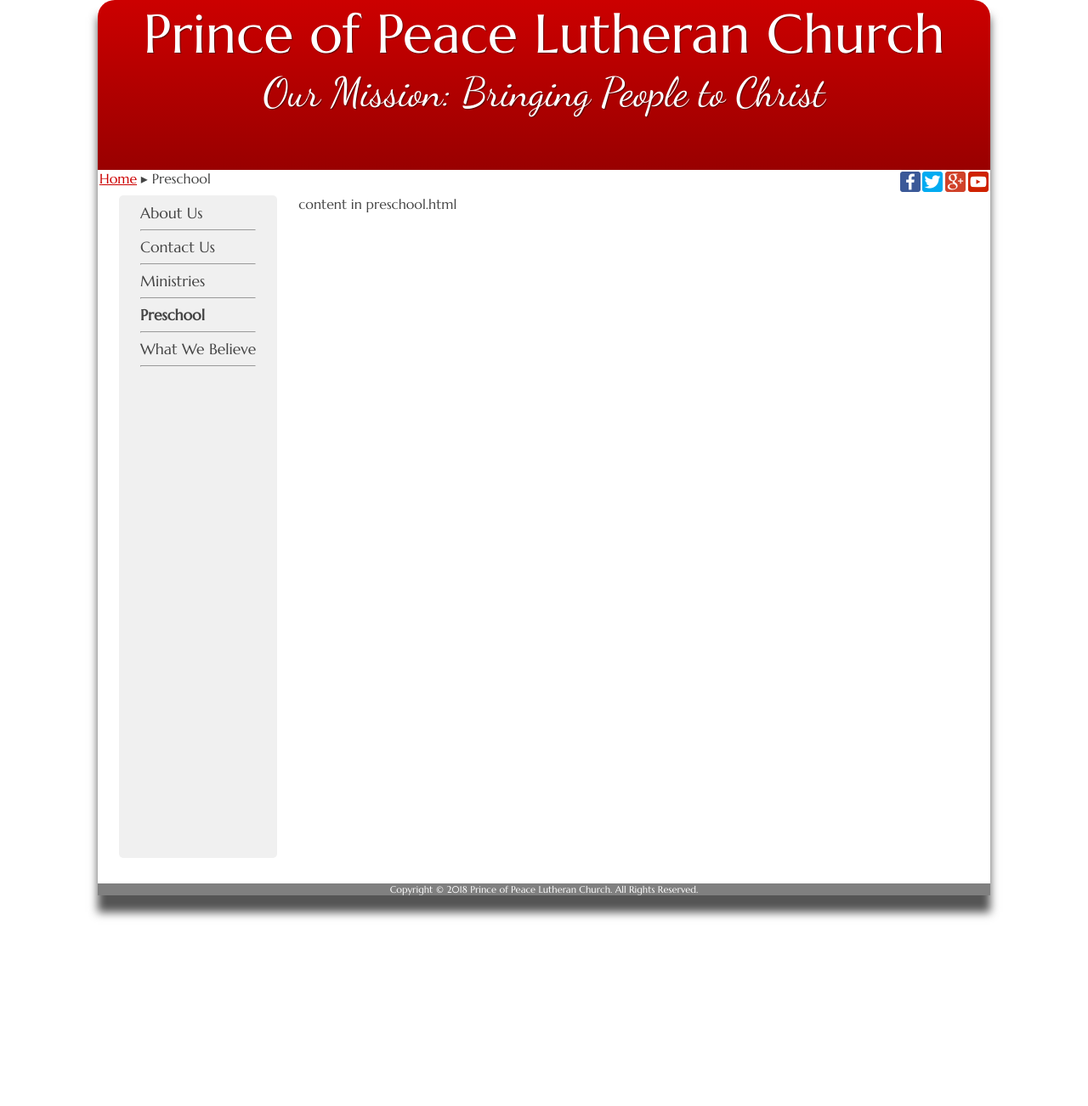
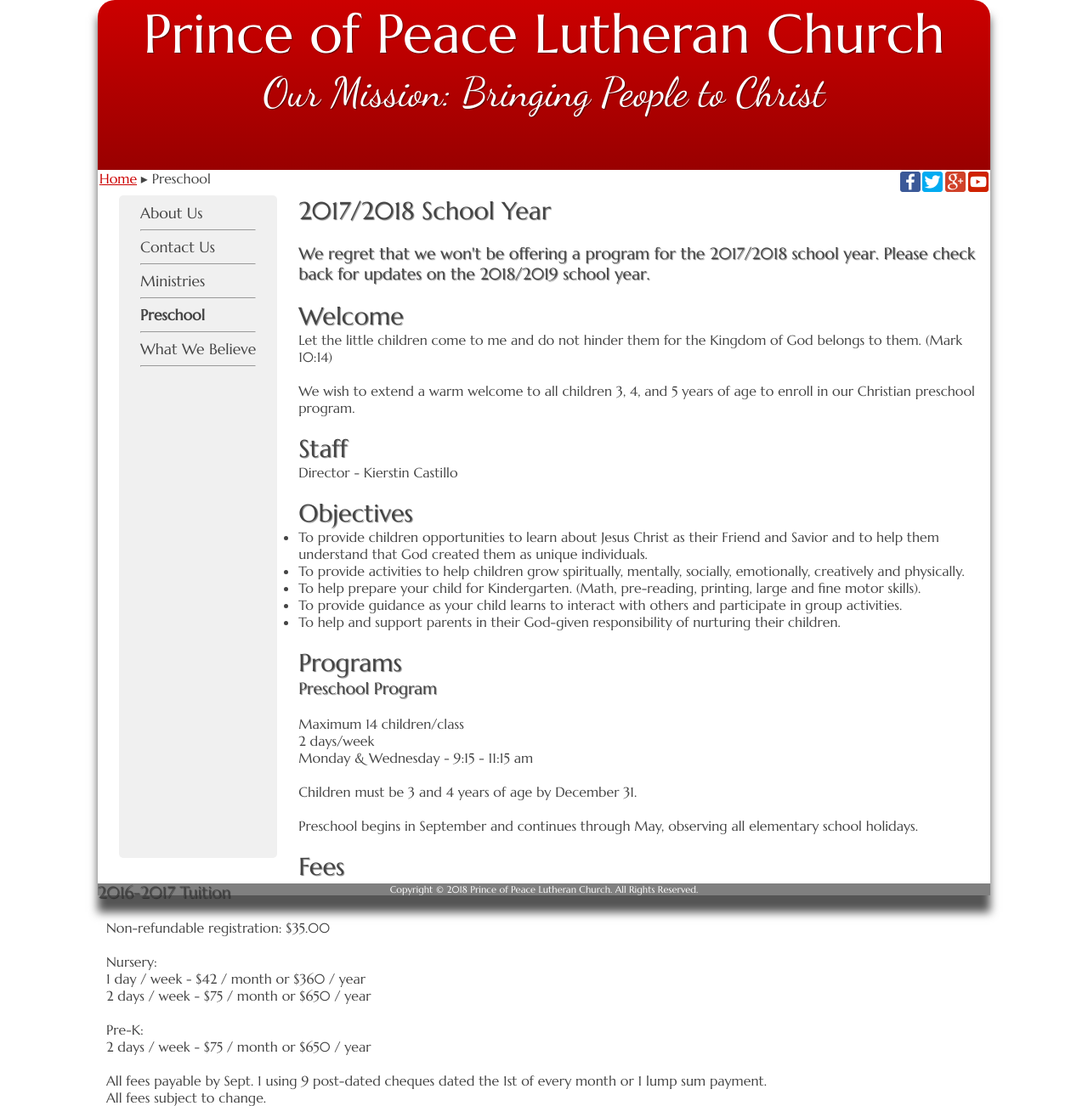
Before and after one commit to weslowsk/princeofpeace, a Jekyll site: the page built from preschool.html, in a window 1280 px wide. Shown: the whole page at 85% size. Built offline with Jekyll 4.4.1, drawn with Linux system fonts in a browser that asks for light colours.

Commit message:
add content

```diff
--- a/preschool.html
+++ b/preschool.html
@@ -3,4 +3,59 @@ layout: default
 title: Preschool
 ---
 
-content in preschool.html
+<h1>2017/2018 School Year</h1>
+<br/>
+<h2>We regret that we won't be offering a program for the 2017/2018 school year. Please check back for updates on the 2018/2019 school year.</h2>
+<br/>
+<h1>Welcome</h1>
+<p><i>Let the little children come to me and do not hinder them for the Kingdom of God belongs to them.</i> (Mark 10:14)
+<br/><br/>
+We wish to extend a warm welcome to all children 3, 4, and 5 years of age to enroll in our Christian preschool program.</p>
+<br/>
+<h1>Staff</h1>
+<p>Director - Kierstin Castillo</p>
+<br/>
+<h1>Objectives</h1>
+<ul class="full-page">
+<li>To provide children opportunities to learn about Jesus Christ as their Friend and Savior and to help them understand that God created them as unique individuals.</li>
+<li>To provide activities to help children grow spiritually, mentally, socially, emotionally, creatively and physically.</li>
+<li>To help prepare your child for Kindergarten. (Math, pre-reading, printing, large and fine motor skills).</li>
+<li>To provide guidance as your child learns to interact with others and participate in group activities.</li>
+<li>To help and support parents in their God-given responsibility of nurturing their children.</li>
+</ul>
+<br/>
+<h1>Programs</h1>
+<h2>Preschool Program</h2>
+<br/>
+<p>
+Maximum 14 children/class
+<br/>
+2 days/week
+<br/>
+Monday & Wednesday - 9:15 - 11:15 am
+<br/><br/>
+Children must be 3 and 4 years of age by December 31.
+<br/><br/>
+Preschool begins in September and continues through May, observing all elementary school holidays.
+</p>
+<br/>
+<h1>Fees</h1>
+<h2>2016-2017 Tuition</h2>
+<br/>
+<p>
+Non-refundable registration: $35.00
+<br/><br/>
+Nursery:
+<br/>
+1 day / week - $42 / month or $360 / year
+<br/>
+2 days / week - $75 / month or $650 / year
+<br/><br/>
+Pre-K:
+<br/>
+2 days / week - $75 / month or $650 / year
+<br/><br/>
+All fees payable by Sept. 1 using 9 post-dated cheques dated the 1st of every month or 1 lump sum payment.
+<br/>
+All fees subject to change.
+</p>
```
